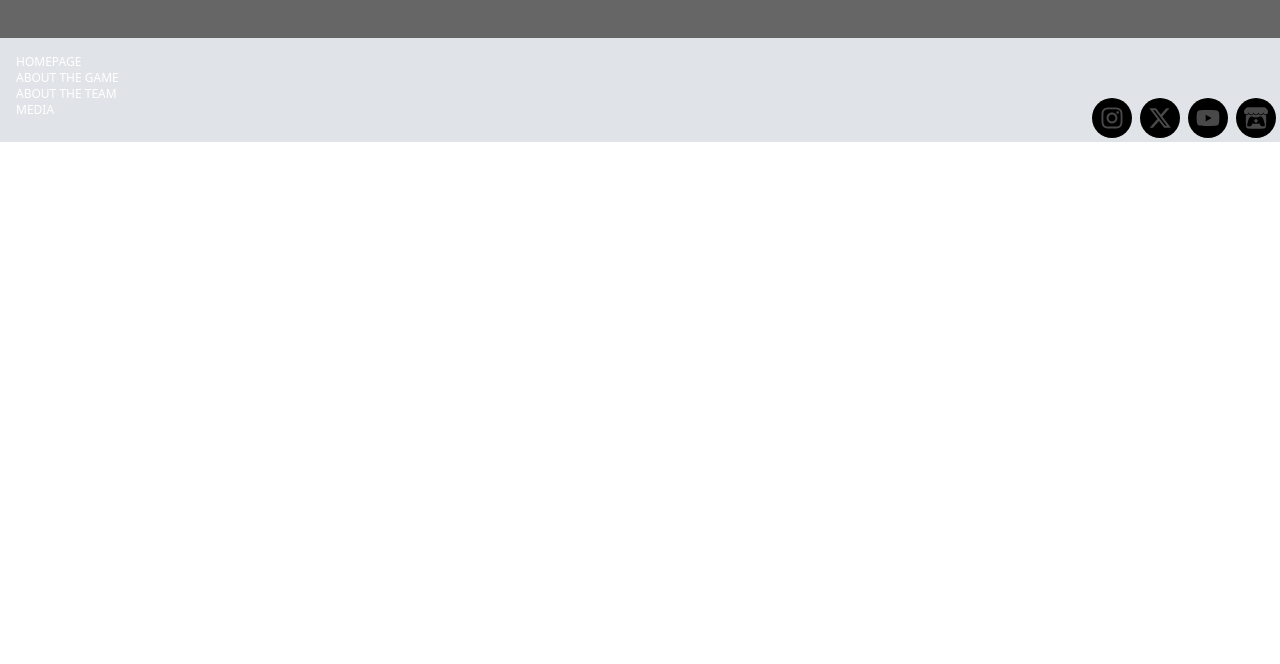
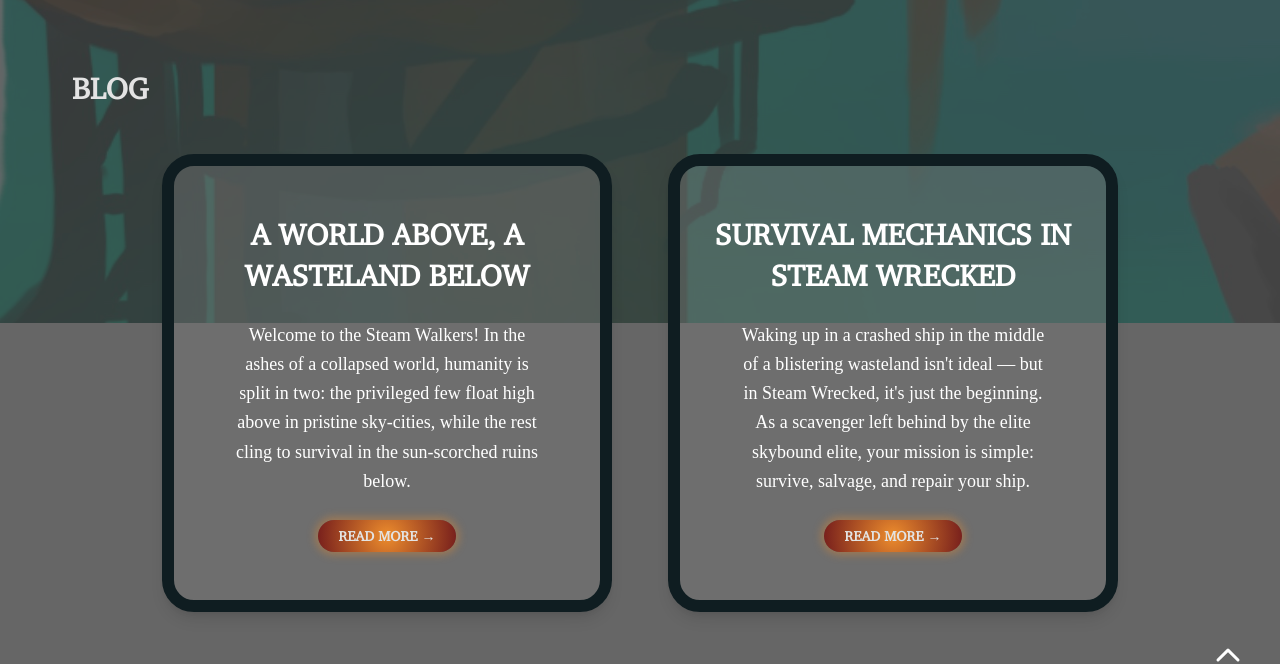
Before and after one commit to jasminedns/steam-wrecked, a Next.js app: page /media in a window 1280 px wide. Shown: the part 1400-2064 px from the top of the page. Before the commit the page ends 1542 px from the top, so only its background shows below. Built offline with nearby package versions, Linux system fonts and the light colour scheme; grey boxes are pictures that could not be loaded.

Commit message:
blog section content and styling

```diff
--- a/src/app/media/page.tsx
+++ b/src/app/media/page.tsx
@@ -2,6 +2,7 @@ import "@/app/globals.css"
 import BottomToTopArrow from "@/components/BottomToTopArrow"
 import BackgroundWrapper from "@/components/AGBackground"
 import YouTubeSection from "@/components/YouTubeSection"
+import BlogMediaSection from "@/components/MediaBlogSection/BlogMediaSection"
 const MediaPage = () => {
     return (
         <BackgroundWrapper>
@@ -34,6 +35,10 @@ const MediaPage = () => {
             <h1>Media of steam-wreck</h1>
             <YouTubeSection />
 
+            <div>
+                <BlogMediaSection/>
+            </div>
+
         </BackgroundWrapper>
 
     )
--- /dev/null
+++ b/src/components/MediaBlogSection/BlogCard.tsx
@@ -0,0 +1,28 @@
+import ReadMoreButton from "./ReadMoreButton";
+
+
+const BlogCard = ({
+    title,
+    text,
+    link,
+  }: {
+    title: string;
+    text: string;
+    link: string;
+  }) => {
+    return (
+      <div className="flex flex-col justify-between items-center text-center px-8 py-12 bg-[rgba(125,125,125,0.38)] border-[#0F1D21] border-[12px] rounded-[2rem] text-white w-full max-w-[450px] shadow-lg">
+        <h3 className="text-2xl sm:text-3xl font-bold leading-snug uppercase mb-6 font-[charter]">
+          {title}
+        </h3>
+        <p className="text-base sm:text-lg leading-relaxed font-[itf-devanagari-marathi] max-w-[35ch] mx-auto">
+          {text}
+        </p>
+        <div className="mt-6">
+          <ReadMoreButton href={link} />
+        </div>
+      </div>
+    );
+  };
+
+  export default BlogCard
--- /dev/null
+++ b/src/components/MediaBlogSection/BlogMediaSection.tsx
@@ -0,0 +1,20 @@
+import BlogCard from "./BlogCard";
+import blogs from "@/data/blog";
+import '@/app/globals.css'
+
+const BlogMediaSection = () => {
+  return (
+    <section className="w-full px-4 sm:px-10 py-16">
+      <h2 className="text-white text-2xl sm:text-3xl font-semibold uppercase mb-12 charter text-left">
+        Blog
+      </h2>
+      <div className="flex flex-wrap justify-center gap-x-14 gap-y-20">
+        {blogs.map((blog, index) => (
+          <BlogCard key={index} title={blog.title} text={blog.text} link={blog.link} />
+        ))}
+      </div>
+    </section>
+  );
+};
+
+export default BlogMediaSection;
--- /dev/null
+++ b/src/components/MediaBlogSection/ReadMoreButton.tsx
@@ -0,0 +1,18 @@
+import '@/app/globals.css'
+
+const ReadMoreButton = ({ href }: { href: string }) => (
+    <a href={href}>
+      <button
+        className="rounded-full px-5 py-1.5 text-sm font-bold text-white charter
+        bg-[radial-gradient(circle,_#EC8C2D_0%,_#761E1C_100%)]
+        transition duration-300 ease-in-out
+        shadow-[0_0_8px_3px_rgba(236,140,45,0.4)]
+        hover:shadow-[0_0_12px_5px_rgba(236,140,45,0.6)]
+        hover:scale-105"
+      >
+        READ MORE →
+      </button>
+    </a>
+  );
+
+  export default ReadMoreButton;
--- /dev/null
+++ b/src/data/blog.ts
@@ -0,0 +1,14 @@
+const blogs = [
+    {
+      title: "A WORLD ABOVE, A WASTELAND BELOW",
+      text: `Welcome to the Steam Walkers! In the ashes of a collapsed world, humanity is split in two: the privileged few float high above in pristine sky-cities, while the rest cling to survival in the sun-scorched ruins below.`,
+      link: "#",
+    },
+    {
+      title: "SURVIVAL MECHANICS IN STEAM WRECKED",
+      text: `Waking up in a crashed ship in the middle of a blistering wasteland isn't ideal — but in Steam Wrecked, it's just the beginning. As a scavenger left behind by the elite skybound elite, your mission is simple: survive, salvage, and repair your ship.`,
+      link: "#",
+    },
+  ];
+
+  export default blogs;
```
